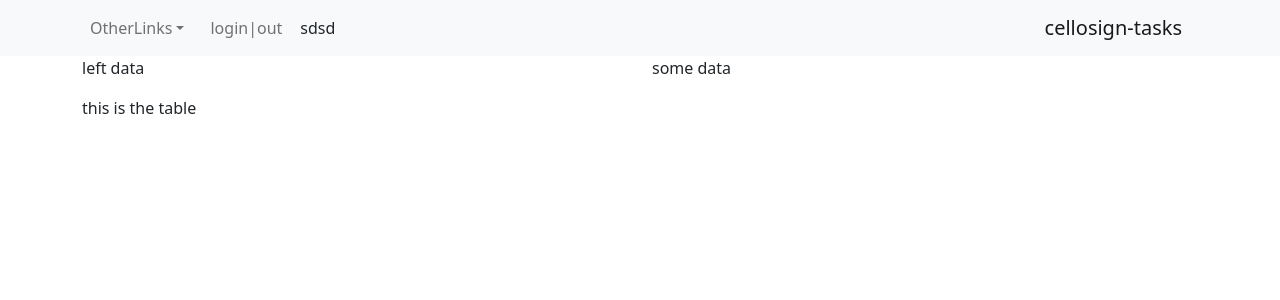
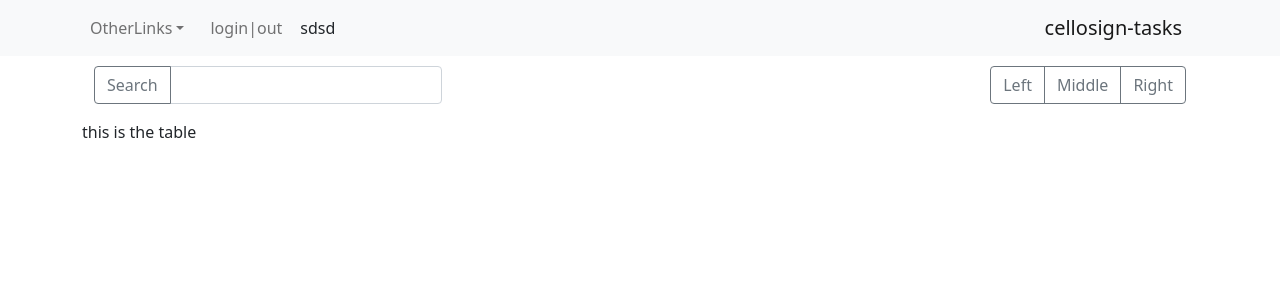
Before and after one commit to Anton6896/tasks-app-recreate, a React (Create React App) app: page / in a window 1280 px wide. Shown: the top 300 px of the page. Built offline with nearby package versions, Linux system fonts and the light colour scheme.

Commit message:
before loading data

```diff
--- a/src/App.jsx
+++ b/src/App.jsx
@@ -1,4 +1,6 @@
 import 'bootstrap/dist/css/bootstrap.min.css';
+
+
 import NavbarComponent from "./components/NavbarComponent";
 import FilterComponent from "./components/FilterComponent";
 import TableComponent from "./components/TableComponent";
--- a/src/components/FilterComponent.jsx
+++ b/src/components/FilterComponent.jsx
@@ -1,18 +1,29 @@
-import {Row, Col} from "react-bootstrap";
+import {Row, Col, Button, ButtonGroup, InputGroup, FormControl} from "react-bootstrap";
 
 const FilterComponent = () => {
     // todo move data to right side
     return (
-        <filter>
-            <Row>
-                <Col>
-                    <p>left data </p>
+        <div>
+            <Row style={{margin: '10px 0 0 0'}}>
+                <Col md={4}>
+                    <InputGroup className="mb-3">
+                        <Button variant="outline-secondary" id="button-addon1">
+                            Search
+                        </Button>
+                        <FormControl aria-label="Example text with button addon"
+                                     aria-describedby="basic-addon1"
+                        />
+                    </InputGroup>
                 </Col>
-                <Col className={""}>
-                    <p className={""}>some data</p>
+                <Col md={8}>
+                    <ButtonGroup aria-label="Basic example" className="float-end">
+                        <Button variant="outline-secondary">Left</Button>
+                        <Button variant="outline-secondary">Middle</Button>
+                        <Button variant="outline-secondary">Right</Button>
+                    </ButtonGroup>
                 </Col>
             </Row>
-        </filter>
+        </div>
     );
 }
 
--- a/src/components/TableComponent.jsx
+++ b/src/components/TableComponent.jsx
@@ -1,9 +1,9 @@
 
 const TableComponent = () => {
     return (
-        <main>
+        <div>
             <p> this is the table </p>
-        </main>
+        </div>
     );
 }
 
```
Also changed, not shown: package.json (+4 -4 lines).
